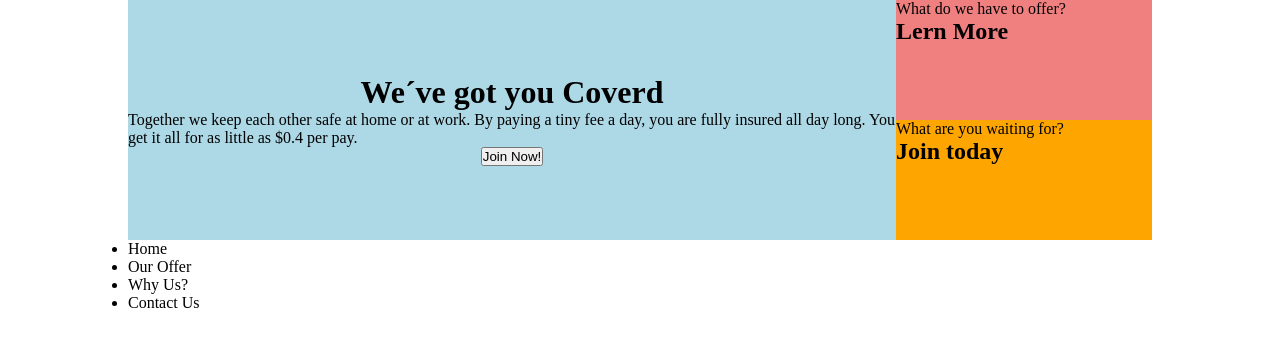
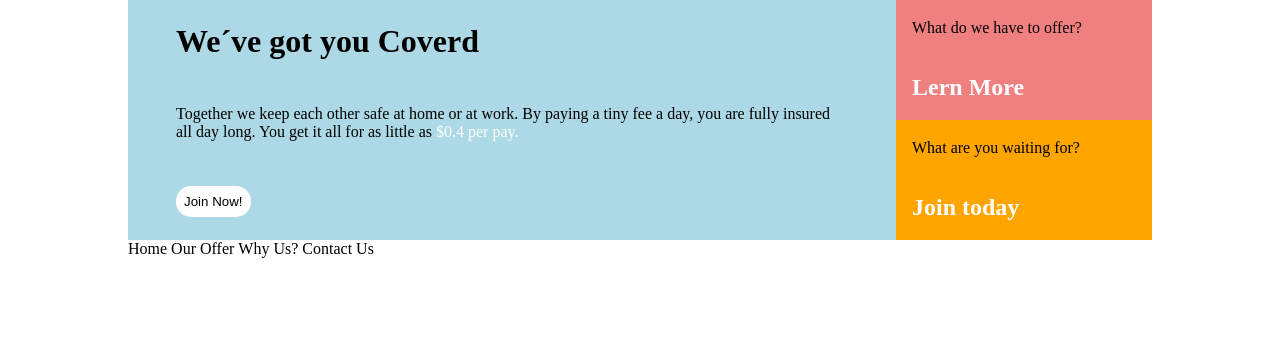
Before and after one commit to RealGobi/insurance, a plain HTML site: page index.html in a window 1280 px wide. Drawn offline with Linux system fonts and the light colour scheme.

Commit message:
hero and side done with html and css

```diff
--- a/index.html
+++ b/index.html
@@ -10,7 +10,7 @@
   <main>
     <div class="hero">
       <h1>We´ve got you Coverd</h1>
-      <p class="tagLine">Together we keep each other safe at home or at work. By paying a tiny fee a day, you are fully insured all day long. You get it all for as little as $0.4 per pay.</p>
+      <p id="tagLine">Together we keep each other safe at home or at work. By paying a tiny fee a day, you are fully insured all day long. You get it all for as little as <span style="color: white;">$0.4 per pay.</span></p>
       <button>Join Now!</button>
     </div>
     <div class="side1">
@@ -21,6 +21,7 @@
       <p>What are you waiting for?</p>
       <h2>Join today</h2>
     </div>
+  </main>
       <nav>
         <ul>
           <li>Home</li>
@@ -29,6 +30,5 @@
           <li>Contact Us</li>
         </ul>
       </nav>
-  </main>
 </body>
 </html>
--- a/style.css
+++ b/style.css
@@ -12,17 +12,11 @@ main {
   grid-template-areas: "hero hero hero side1"
   "hero hero hero side2";
 }
-
 .hero {
   grid-area: hero;
   background: lightblue;
-  display: flex;
-  justify-content: center;
-  align-items: center;
-  flex-direction: column;
   height: 30vh;
 }
-
 
 .side1 {
   grid-area: side1;
@@ -33,3 +27,38 @@ main {
   grid-area: side2;
   background: orange;
 }
+
+.hero, .side1, .side2 {
+  display: flex;
+  justify-content: space-around;
+  align-items: flex-start;
+  flex-direction: column;
+}
+
+.hero h1, #tagLine, button {
+  margin: 0 3rem;
+}
+
+.side1 h2, .side2 h2, .side1 p, .side2 p {
+  margin: 0 1rem;
+}
+.side1 h2, .side2 h2 {
+  color: white;
+}
+
+button {
+  padding: .5rem;
+  border-radius: 15px;
+  border: 0;
+  background: white;
+}
+
+nav ul {
+  list-style: none;
+  margin: 0 auto;
+  width: 80vw;
+}
+
+nav ul li {
+  display: inline;
+}
```
Lines whose indentation alone changed are shown as unchanged.
